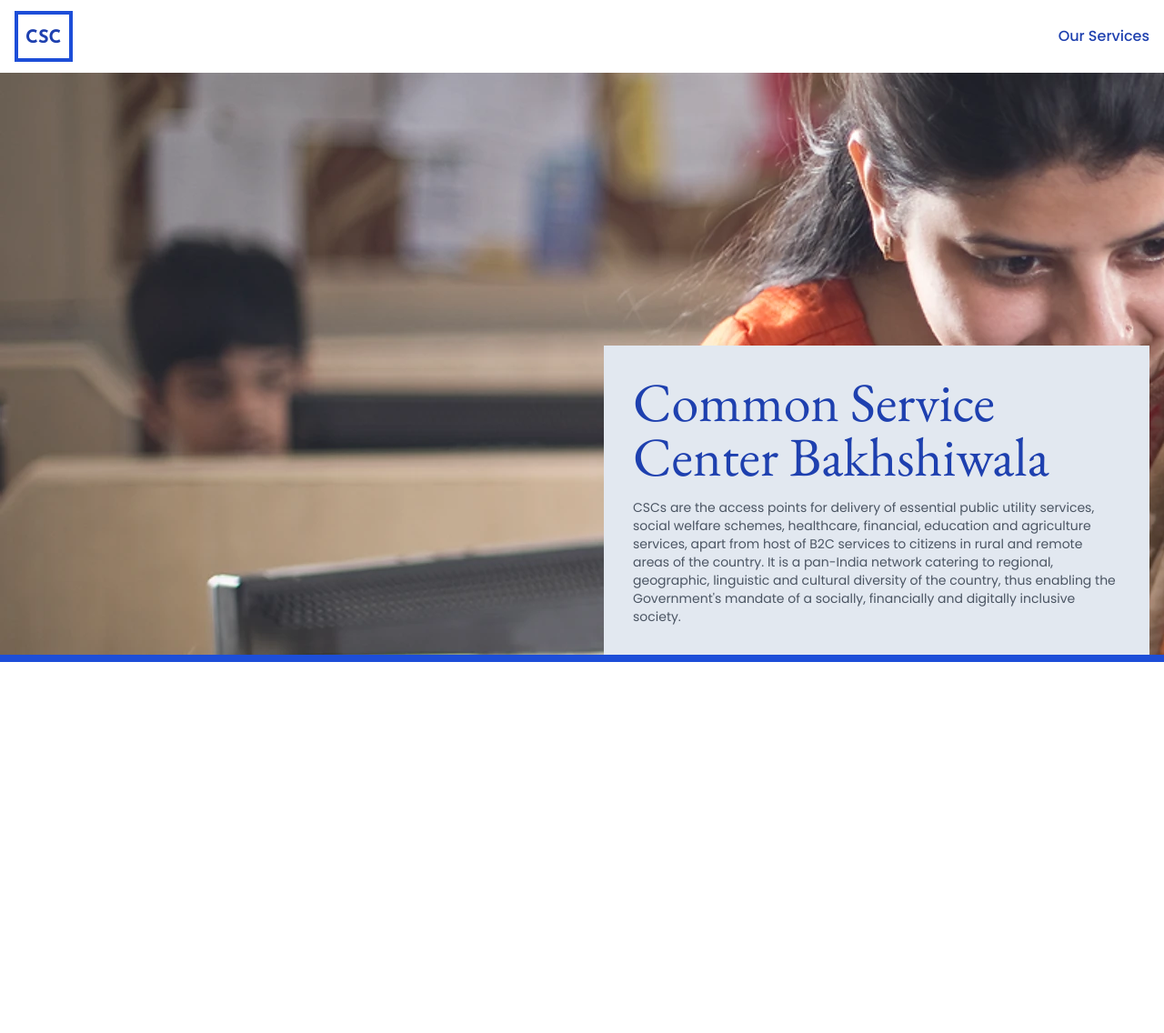
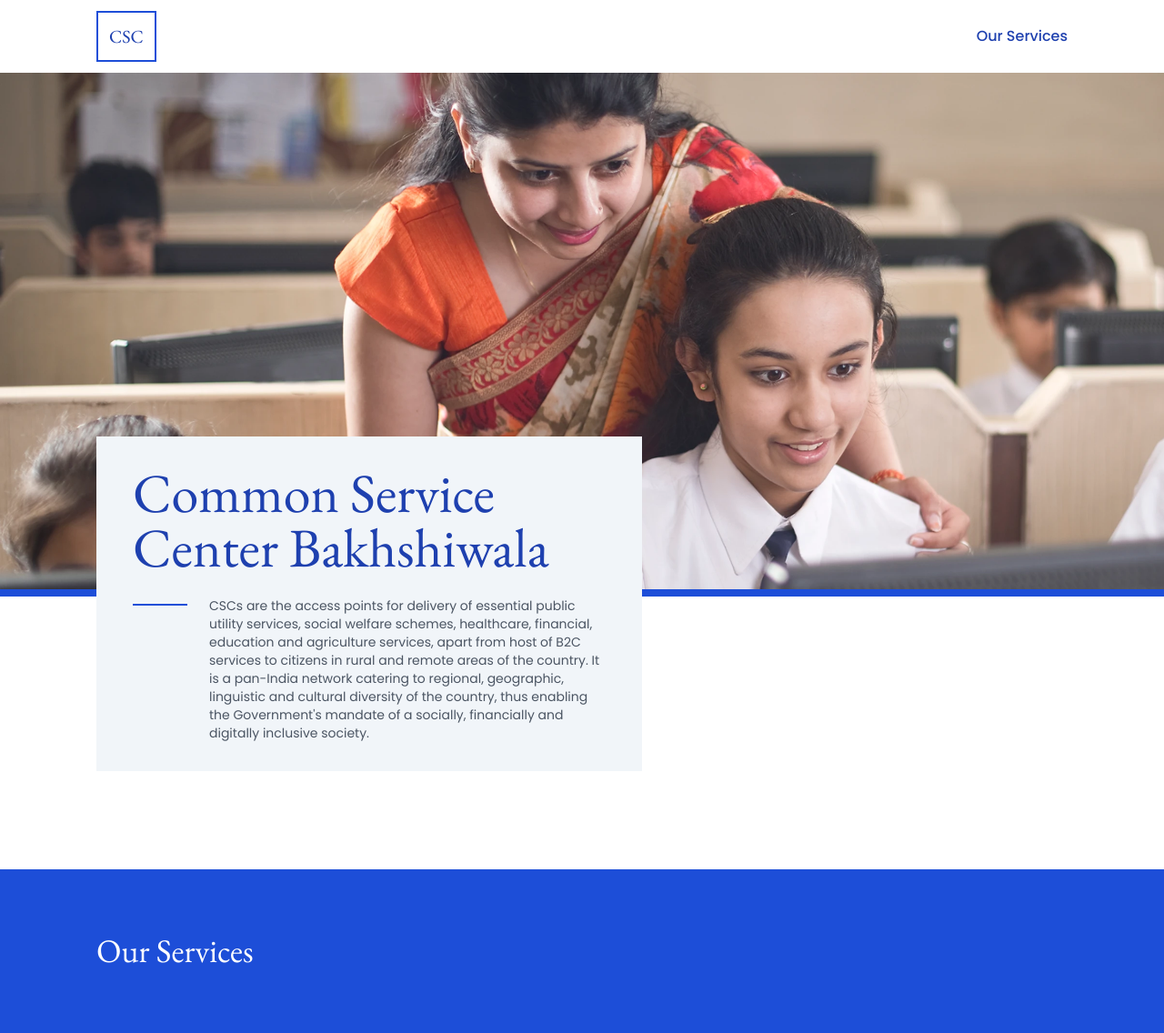
Before and after one commit to ravid7000/csccenter, a website built with Vite: page index.html in a window 1280 px wide. Shown: the whole page at 91% size. Before the commit the page ends 800 px from the top, so only its background shows below. Built offline with nearby package versions, Linux system fonts and the light colour scheme.

Commit message:
our services section added

```diff
--- a/index.html
+++ b/index.html
@@ -10,25 +10,29 @@
   <link rel="preconnect" href="https://fonts.googleapis.com">
   <link rel="preconnect" href="https://fonts.gstatic.com" crossorigin>
   <link
-    href="https://fonts.googleapis.com/css2?family=EB+Garamond&family=Josefin+Sans:wght@700&family=Poppins:wght@400;500&display=swap"
+    href="https://fonts.googleapis.com/css2?family=EB+Garamond&family=Poppins:wght@400;500&display=swap"
     rel="stylesheet">
 </head>
 
 <body>
-  <header id="main-header" class="container px-4 mx-auto">
+  <header id="main-header" class="max-w-[1100px] px-4 mx-auto">
     <nav class="flex items-center h-[80px] bg-white text-blue-800">
-      <h3 class="font-family-heading text-xl border-4 border-blue-700 px-2 pt-3 pb-2">CSC</h3>
+      <h3 class="ff-eb text-xl border-2 border-blue-700 p-3">CSC</h3>
       <a href="#services" class="font-medium ml-auto">Our Services</a>
     </nav>
   </header>
   <main>
-    <section class="border-b-8 border-blue-700" style="background-image: url(/assets/hero-bg.webp)">
-      <div class="container mx-auto px-4 text-right">
-        <div class="h-[300px]"></div>
-        <div class="bg-slate-200 p-8 inline-flex max-w-[600px] text-left">
+    <section class="border-b-8 border-blue-700 bg-cover" style="background-image: url(/assets/hero-bg.webp)">
+      <div class="max-w-[1100px] mx-auto px-4">
+        <div class="h-[200px] md:h-[400px]"></div>
+        <div class="bg-slate-100 py-8 px-10 inline-flex max-w-[600px] text-left -mb-[200px]">
           <div>
             <h1 class="text-6xl text-blue-800 ff-eb">Common Service Center Bakhshiwala</h1>
-            <p class="mt-4 text-sm text-gray-600">
+            <div class="flex mt-6 gap-6">
+              <div class="w-[60px] hidden md:block">
+                <div class="bg-blue-700 w-full h-[2px] mt-2"></div>
+              </div>
+              <p class="flex-1 text-sm text-gray-600">
                 CSCs are the access points for delivery of essential public utility services, social welfare schemes,
                 healthcare, financial, education and agriculture services, apart from host of B2C services to citizens in
                 rural and remote areas of the country. It is a pan-India network catering to regional, geographic,
@@ -38,6 +42,15 @@
             </div>
           </div>
         </div>
+      </div>
+    </section>
+
+    <section class="mt-[300px]">
+      <div class="bg-blue-700 py-[70px]">
+        <div class="max-w-[1100px] mx-auto px-4">
+          <h2 class="ff-eb text-4xl text-white">Our Services</h2>
+        </div>
+      </div>
     </section>
   </main>
   <script type="module" src="/main.js"></script>
--- a/style.css
+++ b/style.css
@@ -1,10 +1,6 @@
 @tailwind base;
 @tailwind components;
 @tailwind utilities;
-
-.font-family-heading {
-  font-family: "Josefin Sans", sans-serif;
-}
 
 .ff-eb {
   font-family: "EB Garamond", serif;
@@ -12,4 +8,5 @@
 
 body {
   font-family: "Poppins", sans-serif;
+  line-height: 1.6;
 }
```
Lines whose indentation alone changed are shown as unchanged.
